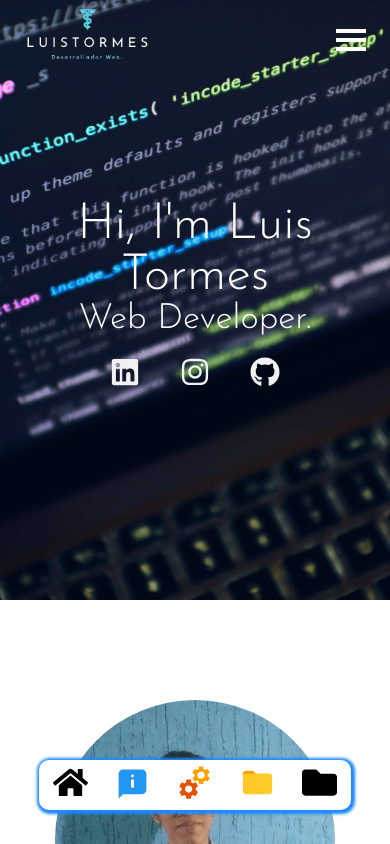
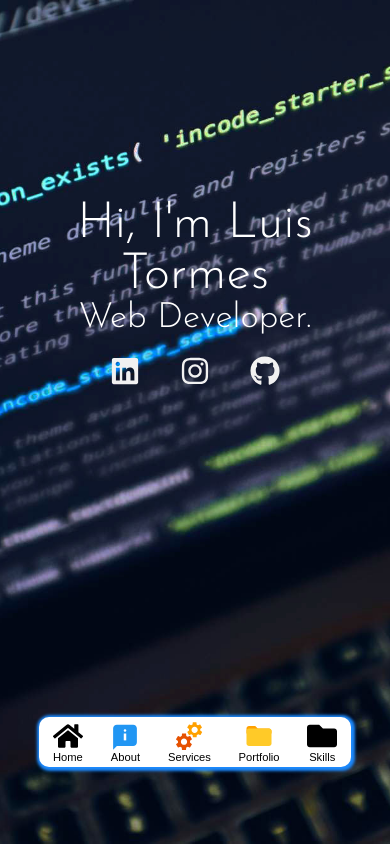
Before and after one commit to LuisTormes18/my-portfolio-with-react, a React (Create React App) app: page / in a window 390 px wide. Shown: the top 844 px of the page. Built offline with nearby package versions, Linux system fonts and the light colour scheme.

Commit message:
updated to NavbarMovile

```diff
--- a/src/components/NavbarMobile/NavbarMobile.css
+++ b/src/components/NavbarMobile/NavbarMobile.css
@@ -13,7 +13,7 @@
 	background-color: #fff;
 	z-index: 50000;
 
-	top: 90%;
+	top: 85%;
 
 	right: 10%;
 
@@ -35,8 +35,13 @@
 
 
 }
+.navbarMobile nav .link{
+display: flex;
+	justify-content: center;
+	align-items: center;
+	flex-direction: column;
+}
 
-.hidden{
-	display: none;
-	visibility: hidden;
+.text_nav_item{
+	font-size: .7em;
 }
--- a/src/components/NavbarMobile/index.js
+++ b/src/components/NavbarMobile/index.js
@@ -1,4 +1,4 @@
-import { useState } from "react";
+// import { useState } from "react";
 import { Link } from "react-scroll";
 import { FaHome, FaFolder } from "react-icons/fa";
 import { FcAbout, FcServices, FcFolder } from "react-icons/fc";
@@ -6,51 +6,61 @@ import "./NavbarMobile.css";
 
 const NavbarMobile = () => {
 
-	const iconSize = 35;
-	const iconColor = "";
+	const iconSize = 30;
+	// const iconColor = "";
+
+	function Text({text}){
+		return <p className="text_nav_item">{text}</p>
+	}
 
 	return (
 		<div className="navbarMobile">
 			<nav>
 				<Link
-					className="pointer"
+					className="pointer link"
 					to="hero"
 					smooth={true}
 					duration={1100}
 				>
 					<FaHome size={iconSize} />
+					<Text text="Home" />
 				</Link>
 				<Link
-					className="pointer"
+					className="pointer link"
 					to="session-about"
 					smooth={true}
 					duration={1100}
 				>
 					<FcAbout size={iconSize} />
+					<Text text="About" />
+
 				</Link>
 				<Link
-					className="pointer"
+					className="pointer link"
 					to="session-services"
 					smooth={true}
 					duration={1100}
 				>
 					<FcServices size={iconSize} />
+					<Text text="Services" />
 				</Link>
 				<Link
-					className="pointer"
+					className="pointer link"
 					to="session-projects"
 					smooth={true}
 					duration={1100}
 				>
 					<FcFolder size={iconSize} />
+					<Text text="Portfolio" />
 				</Link>
 				<Link
-					className="pointer"
+					className="pointer link"
 					to="session-skills"
 					smooth={true}
 					duration={1100}
 				>
 					<FaFolder size={iconSize} />
+					<Text text="Skills" />
 				</Link>
 			</nav>
 		</div>
--- a/src/components/header/header.css
+++ b/src/components/header/header.css
@@ -11,12 +11,12 @@
 
   color: white;
 }
-/*@media( max-width: 500px){
+@media( max-width: 500px){
   .header{
     display: none;
     visibility: hidden;
   }
-}*/
+}
 #logo {
   position: relative;
   width: 135px;
--- a/src/components/hero/hero.css
+++ b/src/components/hero/hero.css
@@ -11,7 +11,7 @@
 @media(max-width: 650px){
     #hero{
         height: 100vh;
-        max-height: 600px;
+        /*max-height: 600px; */
     }
 }
 .hero__text {
--- a/src/components/projects/projects.css
+++ b/src/components/projects/projects.css
@@ -66,7 +66,7 @@
     padding: 0px 10px;
     margin: 10px;
     font-family: "Josefin Sans", sans-serif;
-    font-size: 20px;
+    font-size: 1em;
     color: var(--colorCeleste);
     text-decoration: none;
     font-weight: bold;
--- a/src/components/services/Services.js
+++ b/src/components/services/Services.js
@@ -7,7 +7,7 @@ import "./services.css";
 
 function Services() {
   return (
-    <session id="session-services">
+    <section id="session-services">
       <div className="header-session">
         <h2>Services</h2>
       </div>
@@ -28,14 +28,8 @@ function Services() {
           description=" Creation of high-performance sites to attract and retain users."
         />
       </div>
-    </session>
+    </section>
   );
 }
 
 export default Services;
-
-//  <Service
-//     icon="fal fa-location"
-//     title="Seo"
-//     description="Optimization of your website to appear in the main search engines, and have a greater presence on the web for your clients"
-// />
```
